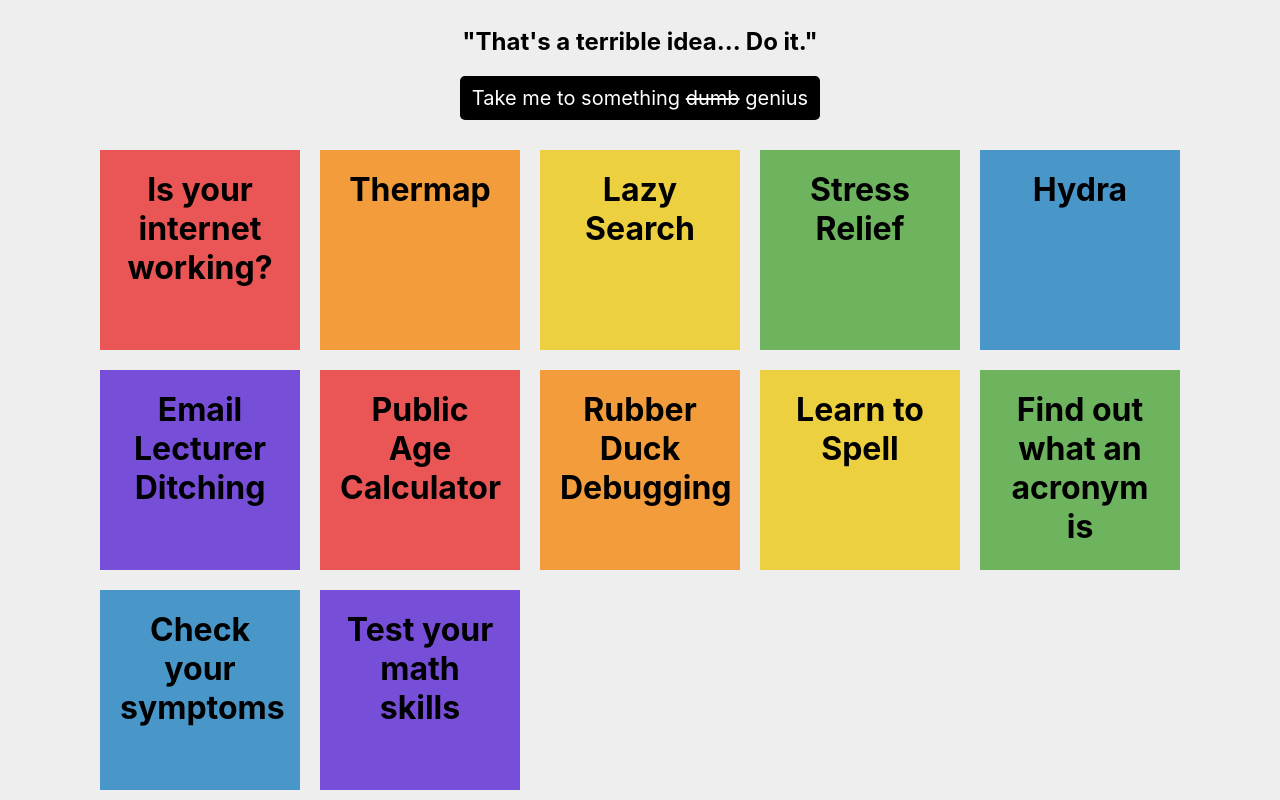
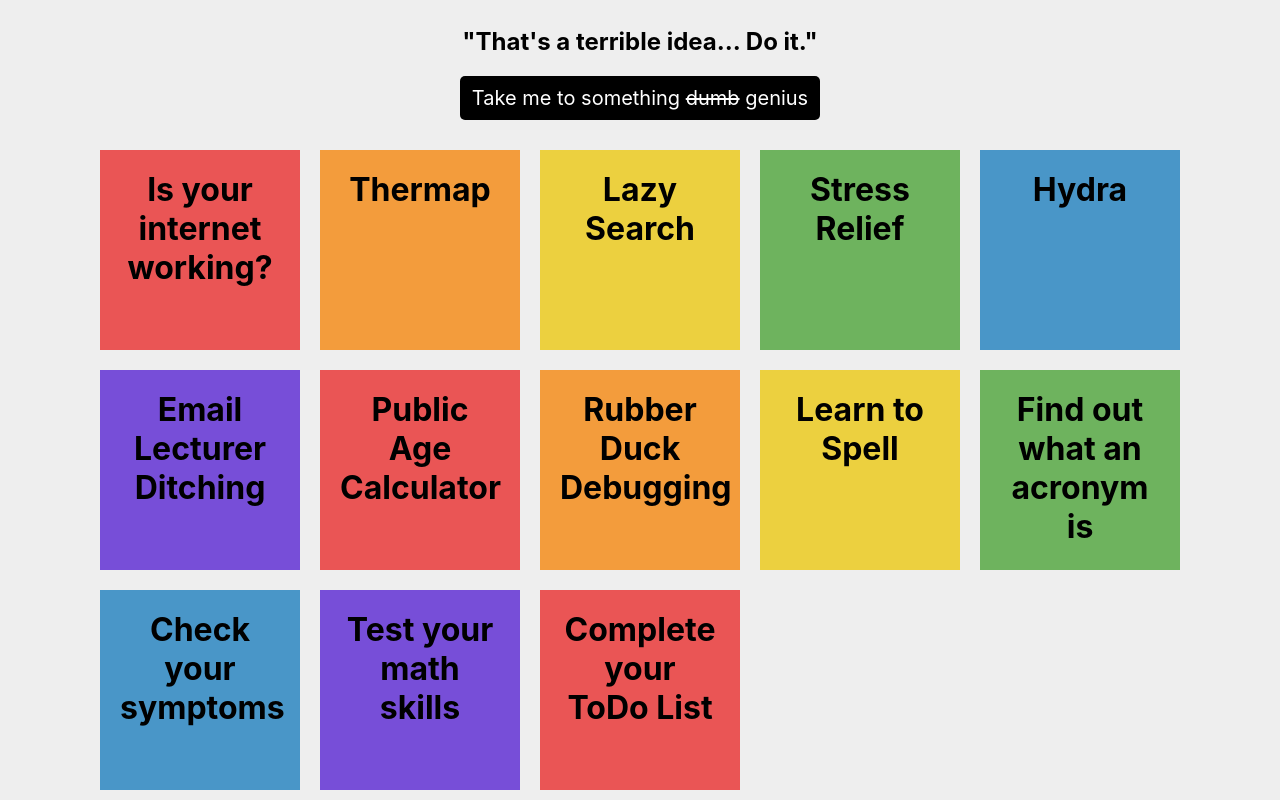
Before and after one commit to Pyxxil/TerribleHack, a React (Vite) app: page / in a window 1280 px wide. Shown: the part 303-1103 px from the top of the page. Built offline with nearby package versions, Linux system fonts and the light colour scheme; no server answers.

Commit message:
fix routing

```diff
--- a/src/App.tsx
+++ b/src/App.tsx
@@ -40,7 +40,7 @@ function App() {
         <Route path="/publicage" component={Age} />
         <Route path="/rubberducky" component={CondescendingRubberDuck} />
         <Route path="/howdoispell" component={howDoISpell} />
-        <Route path="/toDoneList" component={toDoneList} />
+        <Route path="/todonelist" component={toDoneList} />
         <Route path="/makeacronym" component={makeAcronym} />
       </Router>
     </div>
--- a/src/HomePage/index.tsx
+++ b/src/HomePage/index.tsx
@@ -19,6 +19,7 @@ const urls = [
   "/symptoms",
   "/qwikmaffs",
   "/makeacronym",
+  "/todonelist",
 ];
 
 const colours = [
@@ -115,6 +116,11 @@ const HomePage = () => {
           title="Test your math skills"
           colour={getColour()}
         />
+        <Card
+          link="/todonelist"
+          title="Complete your ToDo List"
+          colour={getColour()}
+        />
         <br />
         <br />
       </div>
```
